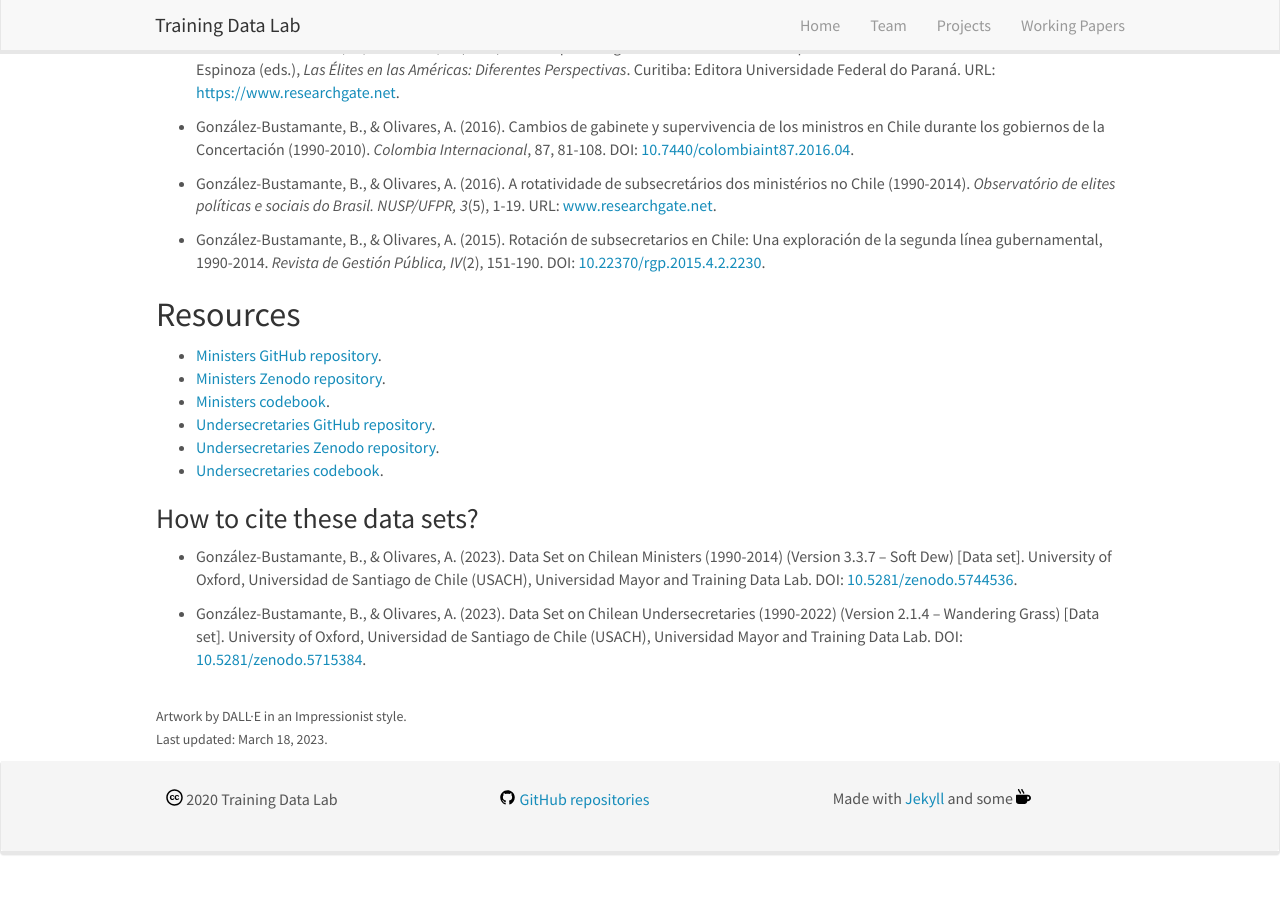
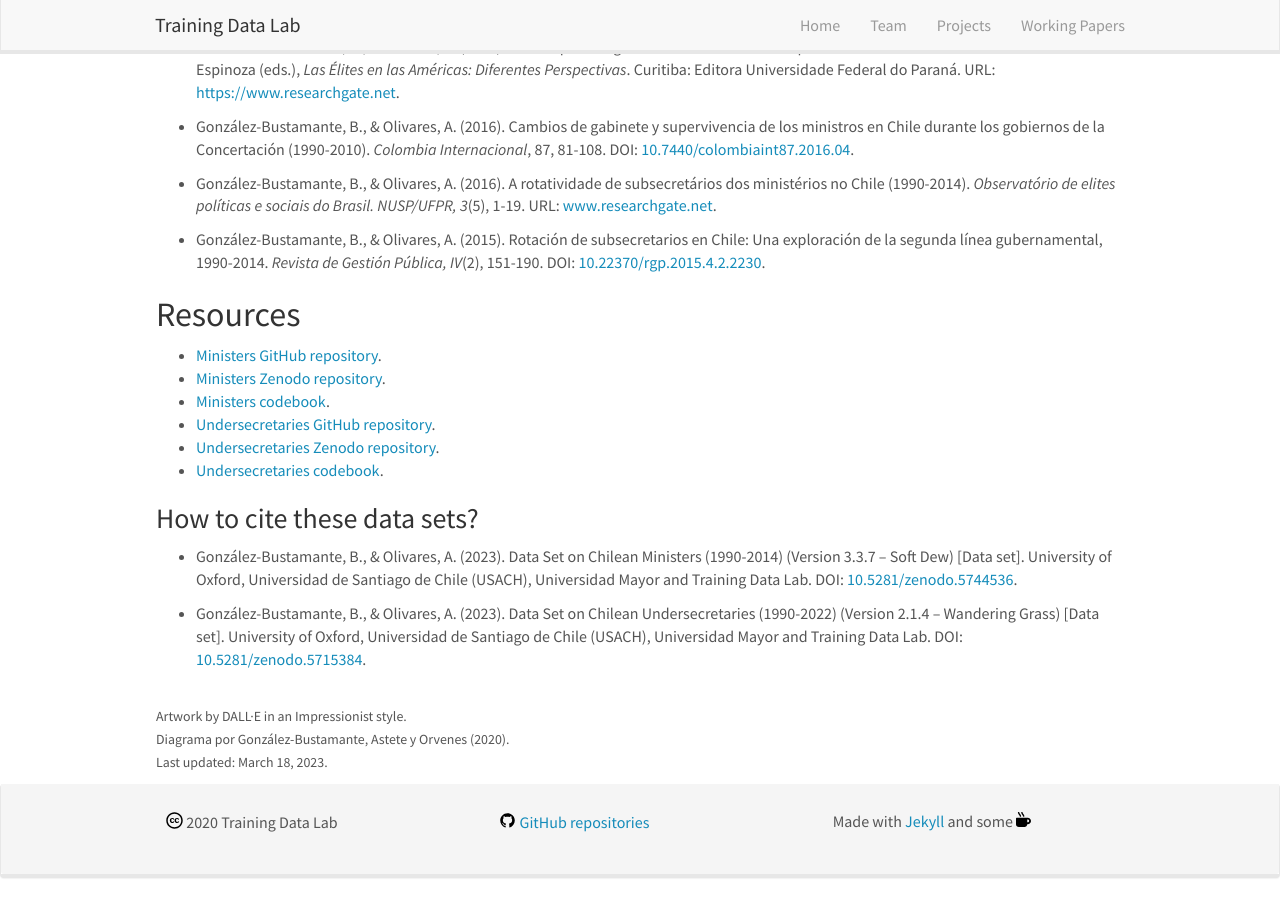
Before and after one commit to training-datalab/old-training-datalab.com, a Jekyll site: the page built from _pages/data-chilean-cabinets.md, in a window 1280 px wide and 900 px high, scrolled down 641 px. Built offline with Jekyll 4.4.1, drawn with Linux system fonts in a browser that asks for light colours; nearby versions of some CDN libraries; before the commit the page ends 1518 px from its top, so only the background shows below that.

Commit message:
Update data-chilean-cabinets.md

```diff
--- a/_pages/data-chilean-cabinets.md
+++ b/_pages/data-chilean-cabinets.md
@@ -53,4 +53,5 @@ permalink: /projects/data-chilean-cabinets
 
 <br />
 <small>Artwork by DALL·E in an Impressionist style.</small><br />
+<small>Diagrama por González-Bustamante, Astete y Orvenes (2020).</small><br />
 <small>Last updated: March 18, 2023.</small>
```
